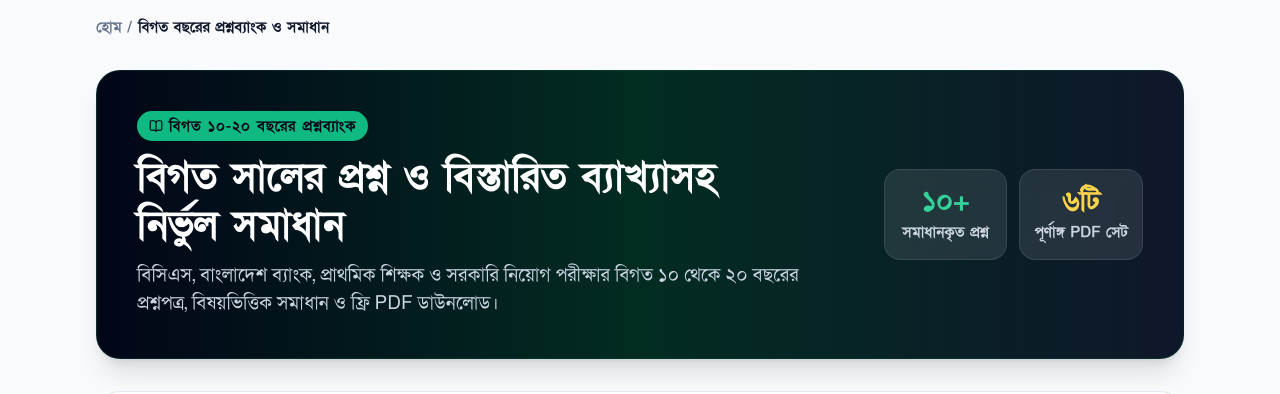
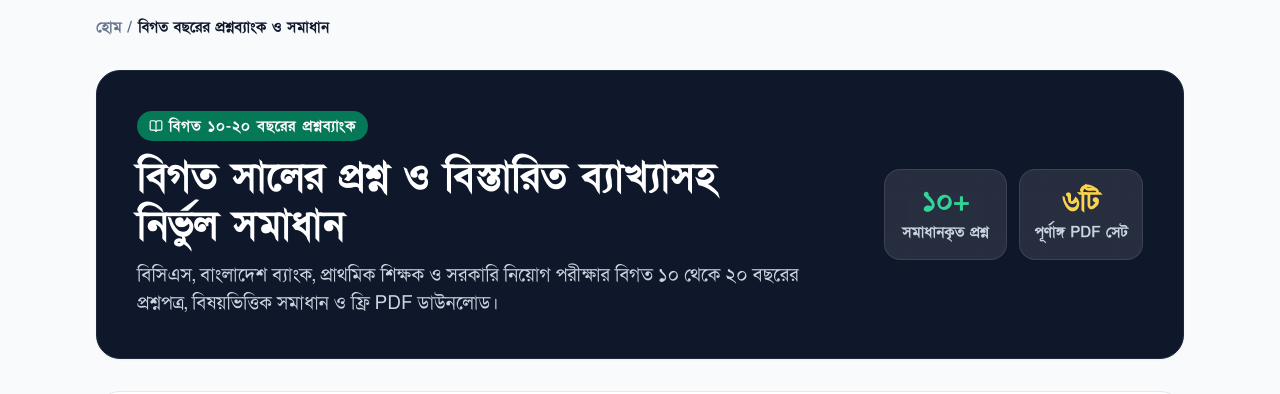
Before and after one commit to moshiurrahmandeap11/client-master-portal, a Next.js app: page /questions in a window 1280 px wide. Shown: the part 136-530 px from the top of the page. Built offline with nearby package versions, Linux system fonts and the light colour scheme; no server answers.

Commit message:
style(guides): convert question bank hero banner and solutions box to 4-color palette

```diff
--- a/src/components/guides_components/QuestionBankClient.tsx
+++ b/src/components/guides_components/QuestionBankClient.tsx
@@ -70,10 +70,10 @@ export default function QuestionBankClient() {
       </div>
 
       {/* Hero Header Banner */}
-      <div className="bg-gradient-to-r from-slate-950 via-emerald-950 to-slate-900 text-white rounded-3xl p-6 sm:p-10 shadow-xl border border-emerald-900/40 relative overflow-hidden">
+      <div className="bg-slate-900 text-white rounded-3xl p-6 sm:p-10 shadow-sm border border-slate-800 relative overflow-hidden">
         <div className="flex flex-col md:flex-row md:items-center justify-between gap-6 relative z-10">
           <div className="max-w-2xl space-y-3">
-            <span className="bg-emerald-500 text-slate-950 text-xs font-black px-3 py-1 rounded-full uppercase tracking-wider inline-flex items-center gap-1.5 shadow-sm">
+            <span className="bg-emerald-700 text-white text-xs font-bold px-3 py-1 rounded-full uppercase tracking-wider inline-flex items-center gap-1.5">
               <BookOpen className="w-3.5 h-3.5" />
               <span>বিগত ১০-২০ বছরের প্রশ্নব্যাংক</span>
             </span>
@@ -256,7 +256,7 @@ export default function QuestionBankClient() {
 
                 {/* Detailed Solution Box */}
                 {isExpanded && (
-                  <div className="p-4 sm:p-5 bg-gradient-to-br from-emerald-50/50 to-teal-50/40 rounded-2xl border border-emerald-200/90 text-xs space-y-2 animate-in fade-in duration-200">
+                  <div className="p-4 sm:p-5 bg-emerald-50 rounded-2xl border border-emerald-200 text-xs space-y-2 animate-in fade-in duration-200">
                     <span className="font-bold text-emerald-950 flex items-center gap-1.5">
                       <Sparkles className="w-4 h-4 text-emerald-700" />
                       <span>বিস্তারিত নির্ভুল সমাধান ও রেফারেন্স:</span>
@@ -317,8 +317,8 @@ export default function QuestionBankClient() {
               </div>
 
               <div className="flex items-center justify-between pt-2 border-t border-slate-200/60 text-xs">
-                <span className="text-[11px] text-slate-500 font-medium">
-                  📥 {toBn(qs.downloads.toLocaleString())} বার ডাউনলোড
+                <span className="text-[11px] text-slate-500 font-medium inline-flex items-center gap-1">
+                  <Download className="w-3 h-3 text-emerald-600" /> {toBn(qs.downloads.toLocaleString())} বার ডাউনলোড
                 </span>
                 <a
                   href={qs.pdfUrl}
```
